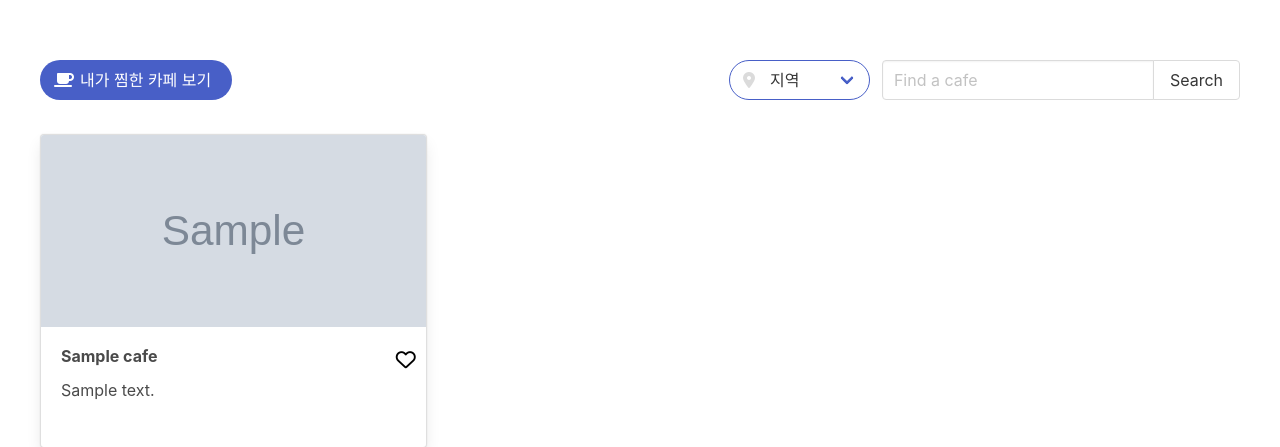
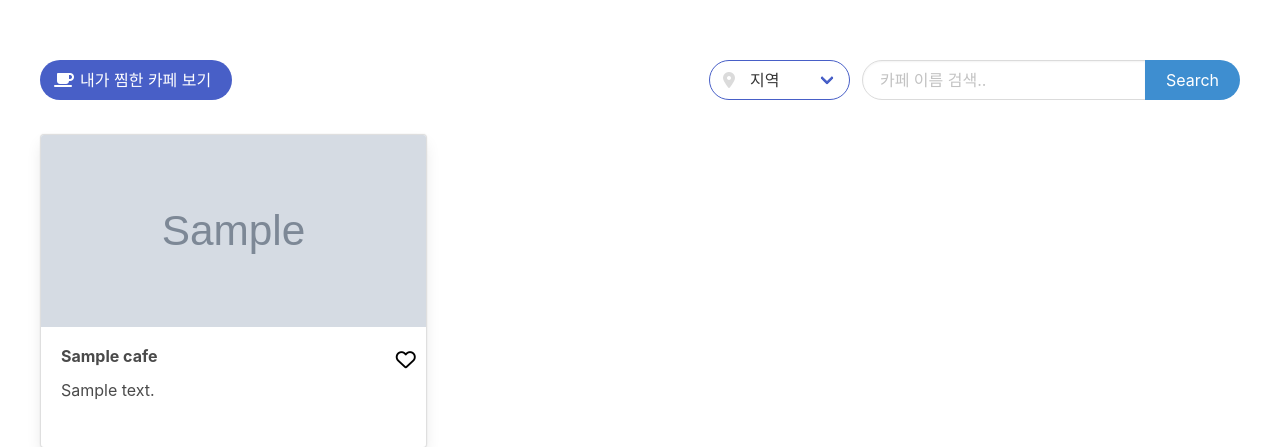
Before and after one commit to soyoonJ/jejucafe, a Flask app: template templates/index.html in a window 1280 px wide. Shown: the part 400-847 px from the top of the page. Run offline with Flask 2, Linux system fonts and the light colour scheme; the template is opened without the code that fills it: most values are stand-ins (such as "Sample title", 1, 10 or a date in 2020); grey boxes marked "Sample" are stand-in pictures; some libraries are stand-ins or nearby versions; some web fonts are replaced.

Commit message:
검색 기능 추가

```diff
--- a/app.py
+++ b/app.py
@@ -7,6 +7,7 @@ import hashlib
 from werkzeug.utils import secure_filename
 from datetime import datetime, timedelta
 import requests
+import re
 
 from pymongo import MongoClient
 
@@ -135,6 +136,31 @@ def show_mycafe_lists():
         return redirect(url_for("login", msg="로그인 정보가 존재하지 않습니다."))
 
 
+@app.route('/api/search', methods=['GET'])
+def search_cafe_list():
+    # DB에서 저장된 카페 목록 찾아서 HTML에 나타내기
+    cafe_name = request.args.get('cafe_name')
+    token_receive = request.cookies.get('mytoken')
+    try:
+        payload = jwt.decode(token_receive, SECRET_KEY, algorithms=['HS256'])
+        user_info = db.users.find_one({"username": payload["id"]})
+
+        # LIKE 검색을 위해 정규식 표현 사용. "카페" 가 포함된 모든 단어 검색.
+        # 예) '카페' 검색 시, "카페 도두", "무인카페 산책", "비밀의숲 카페" 모두 검색됨.
+        # MongoDB : db.jejucafedb.find({"cafe_name" : /cafe_name/})
+        # RDBMS 형식 : SELECT * FROM jejucafedb WHERE name LIKE %cafe_name% 검색과 동일
+        # 참고1 ) https://stackoverflow.com/questions/3305561/how-to-query-mongodb-with-like
+        # 참고2 ) https://stackoverflow.com/questions/19867389/pymongo-in-regex
+
+        cafe_lists = list(db.jejucafedb.find({"cafe_name": re.compile('.*' + cafe_name + '.*')}, {"_id": False}))
+
+        return render_template('index.html', user_info=user_info, cafe_lists=cafe_lists)
+    except jwt.ExpiredSignatureError:
+        return redirect(url_for("login", msg="로그인 시간이 만료되었습니다."))
+    except jwt.exceptions.DecodeError:
+        return redirect(url_for("login", msg="로그인 정보가 존재하지 않습니다."))
+
+
 @app.route('/api/open', methods=['GET'])
 def show_stars():
     cafe = list(db.jejucafedb.find({}, {'_id': False}))
--- a/templates/index.html
+++ b/templates/index.html
@@ -226,6 +226,13 @@
             })
         }
 
+        function searchCafe() {
+            let cafe_name = $('#search-string').val()
+            if (cafe_name == "")
+                alert('검색할 카페 이름을 입력해주세요.')
+            else
+                window.location = '/api/search?cafe_name=' + cafe_name
+        }
 
         function showComments(cafe_name) {
             $.ajax({
@@ -381,10 +388,10 @@
             <div class="level-item">
                 <div class="field has-addons">
                     <p class="control">
-                        <input class="input" type="text" placeholder="Find a cafe">
+                        <input class="input is-rounded" id="search-string" type="text" placeholder="카페 이름 검색..">
                     </p>
                     <p class="control">
-                        <button class="button">
+                        <button class="button is-info is-rounded" onclick="searchCafe()">
                             Search
                         </button>
                     </p>
```
